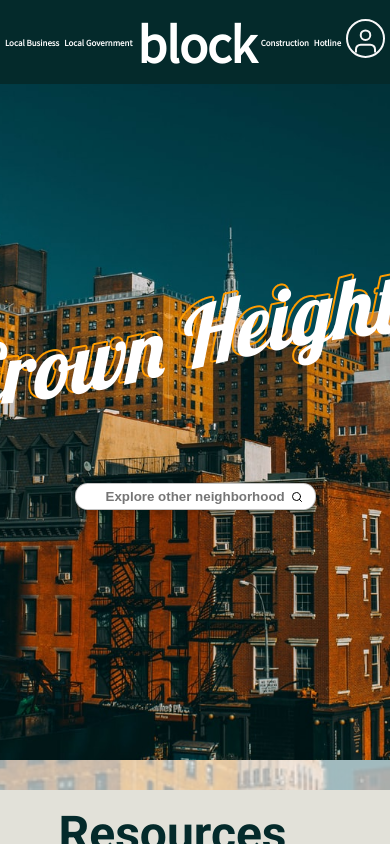
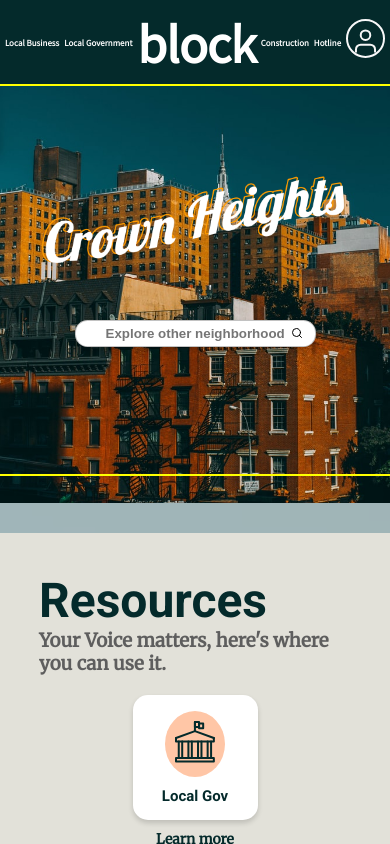
Before and after one commit to demurphy16/Block-App, a React (Create React App) app in the folder client/: page / in a window 390 px wide. Built offline with nearby package versions, Linux system fonts and the light colour scheme; no server answers.

Commit message:
kyle kev corey david updated media qs on title cards

```diff
--- a/client/src/components/ContentCard/ContentCard.css
+++ b/client/src/components/ContentCard/ContentCard.css
@@ -49,7 +49,19 @@
 }
 
 @media screen and (max-width: 900px) {
+  .resources,
+  .community {
+    padding: 10%;
+  }
+
   .button-description {
     width: 80%;
   }
 }
+
+@media screen and (max-width: 600px) {
+  .button-container {
+    flex-direction: column;
+    align-items: center;
+  }
+}
--- a/client/src/components/Title/title.css
+++ b/client/src/components/Title/title.css
@@ -7,7 +7,8 @@
   flex-direction: column;
   justify-content: center;
   align-items: center;
-  height: 90vh;
+  height: auto;
+  width: 100%;
   padding-top: 10vh;
   margin-top: -10vh;
 }
@@ -16,7 +17,7 @@
 }
 .title form {
   margin-top: -250px;
-  margin-bottom: 200px;
+  margin-bottom: 40%;
 }
 
 .search {
@@ -33,3 +34,14 @@
   background-position: bottom 7px right 12px;
   background-color: white;
 }
+
+@media screen and (max-width: 600px) {
+  .title img {
+    border: 2px solid yellow;
+    width: 200%;
+  }
+  .title form {
+    margin-top: -40%;
+    margin-bottom: 40%;
+  }
+}
```
